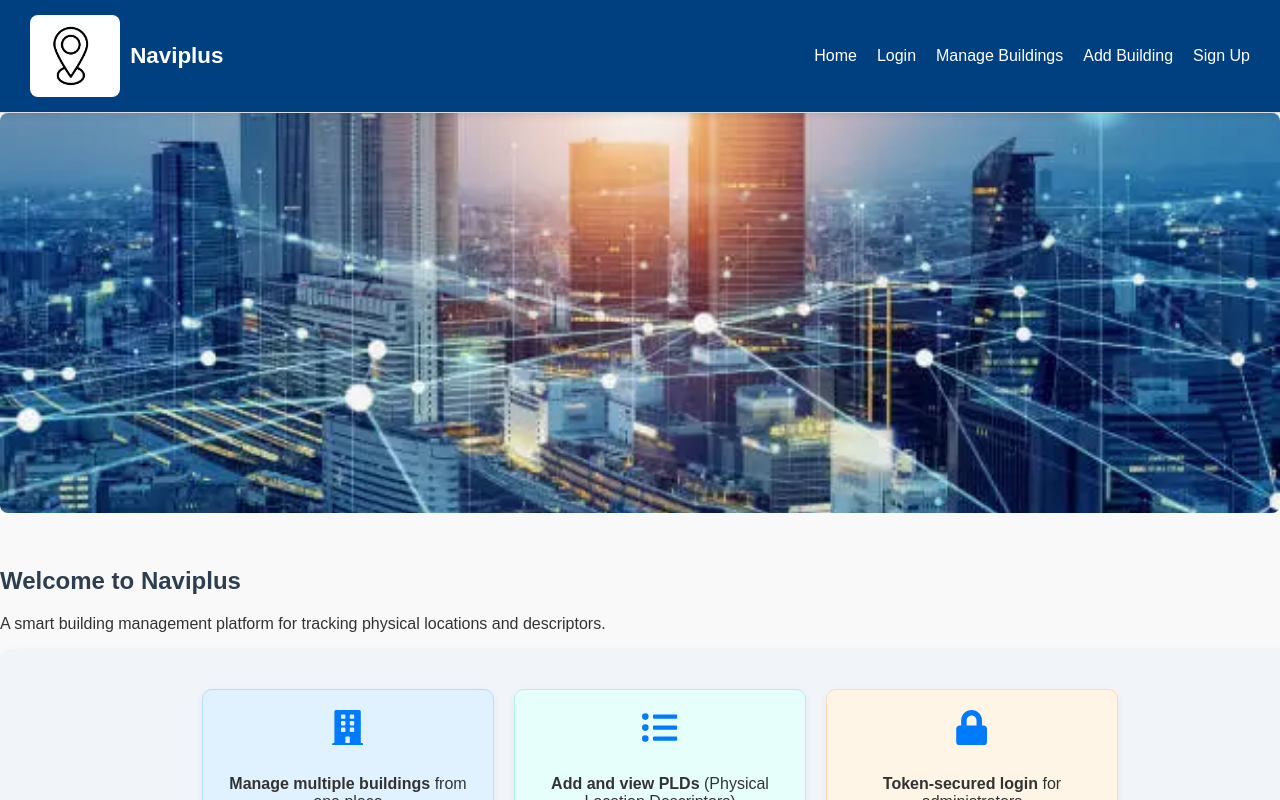
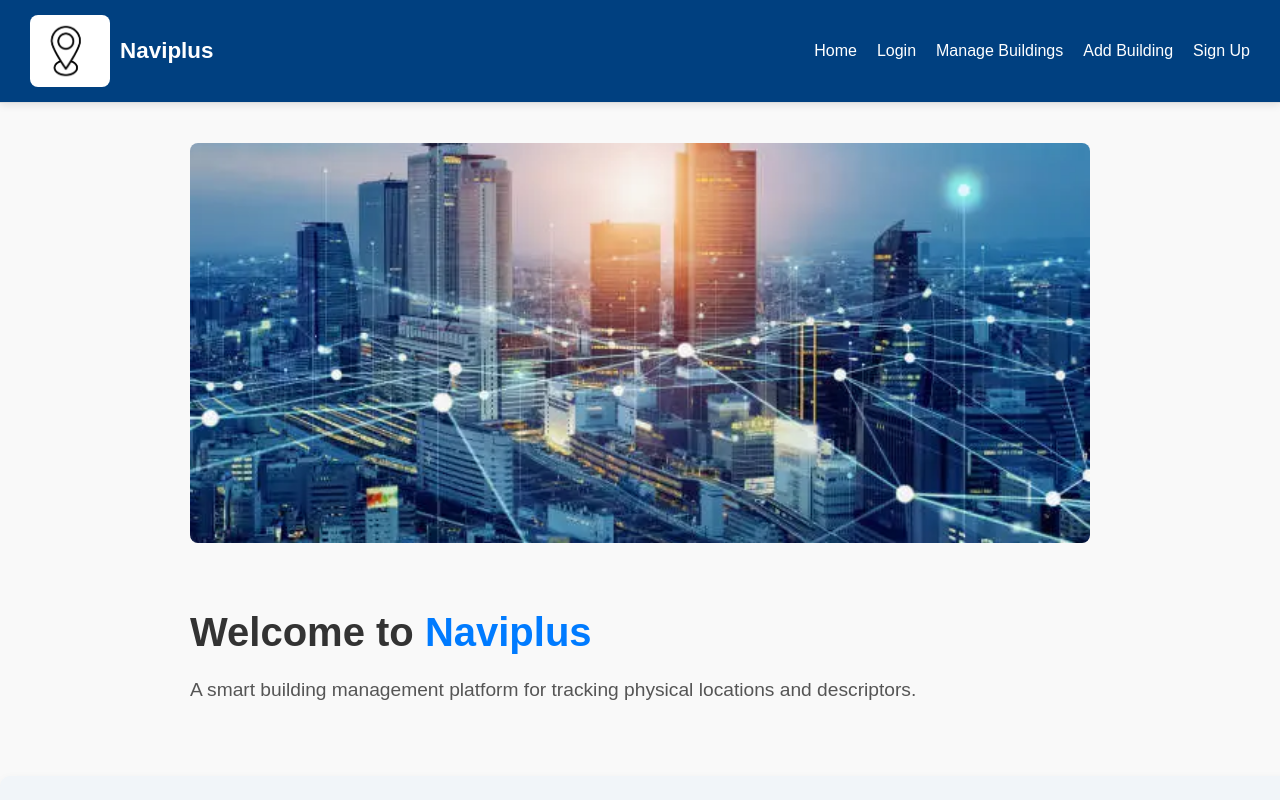
Before and after one commit to DUNCORIR/Naviplus, a React (Create React App) app in the folder admin-frontend/: page / in a window 1280 px wide. Shown: the top 800 px of the page. Built offline with nearby package versions, Linux system fonts and the light colour scheme.

Commit message:
Style: Make Navbar full width and align landing text

```diff
--- a/admin-frontend/src/index.css
+++ b/admin-frontend/src/index.css
@@ -23,3 +23,8 @@ html, body, #root {
   display: flex;
   flex-direction: column;
 }
+body, html, #root {
+  margin: 0;
+  padding: 0;
+  width: 100%;
+}
--- a/admin-frontend/src/styles/LandingPage.css
+++ b/admin-frontend/src/styles/LandingPage.css
@@ -1,3 +1,30 @@
+/* ========== Hero Section ========== */
+.landing-hero {
+  padding: 40px 20px; /* Top/bottom and side padding */
+  text-align: left;   /* Align text to left (optional for visual style) */
+  width: 100%;
+  max-width: 900px;
+  margin: 0 auto;     /* Center the hero content */
+}
+
+.landing-title {
+  font-size: 2.5rem;
+  font-weight: bold;
+  margin-bottom: 20px;
+  color: #333;
+}
+
+.brand-text {
+  color: var(--primary-color); /* highlight brand part if defined */
+}
+
+.landing-subtitle {
+  font-size: 1.2rem;
+  color: #555;
+  line-height: 1.6;
+  margin-bottom: 30px;
+}
+
 /* ========== Feature Card Section ========== */
 .landing-features-section {
   display: flex;
--- a/admin-frontend/src/styles/Navbar.css
+++ b/admin-frontend/src/styles/Navbar.css
@@ -3,8 +3,12 @@
    Description: Styling for NavBar component with responsive mobile menu
    ========================= */
 
-/* Main navbar container */
+ /* Main navbar container */
 .navbar {
+  margin: 0;                     /* Remove default margin */
+  padding: 0 20px;               /* Optional side padding */
+  background-color: #004080;     /* Ensure background fills full width */
+  color: white;
   display: flex;
   justify-content: space-between; /* Separate brand from links */
   align-items: center;
@@ -13,6 +17,7 @@
   box-shadow: 0 2px 8px rgba(0, 0, 0, 0.1);
   position: relative;
 }
+
 
 /* Brand or app title */
 .navbar-brand {
@@ -56,7 +61,7 @@
 .navbar-toggle span {
   background: white;
   height: 3px;
-  width: 25px;
+  width: 30px;
   border-radius: 2px;
 }
 
@@ -96,7 +101,7 @@
 
 /* Logo image next to brand name */
 .navbar-logo {
-  height: 70px;
+  height: 60px;
   width: auto;
   margin-right: 8px;
   vertical-align: middle;
```
